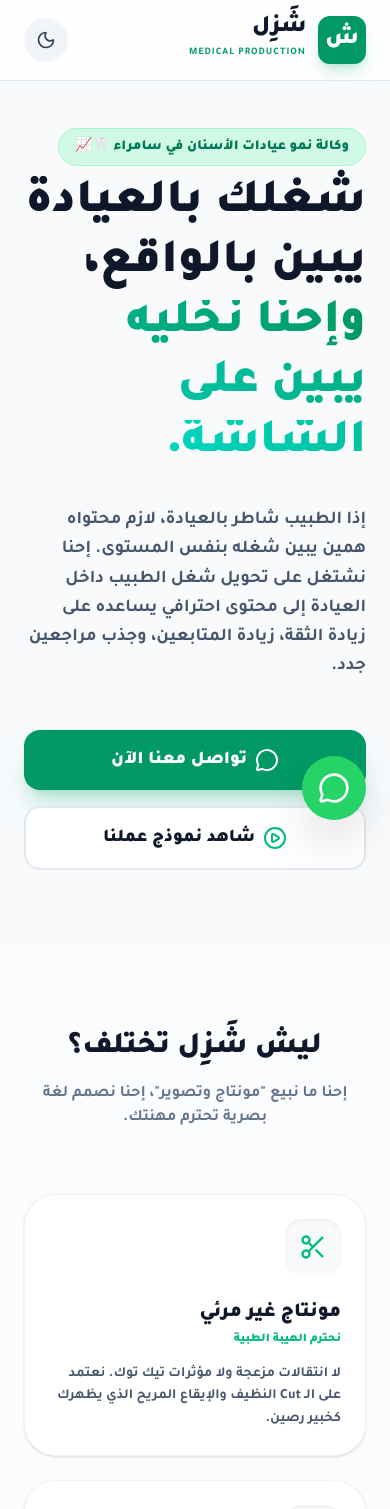
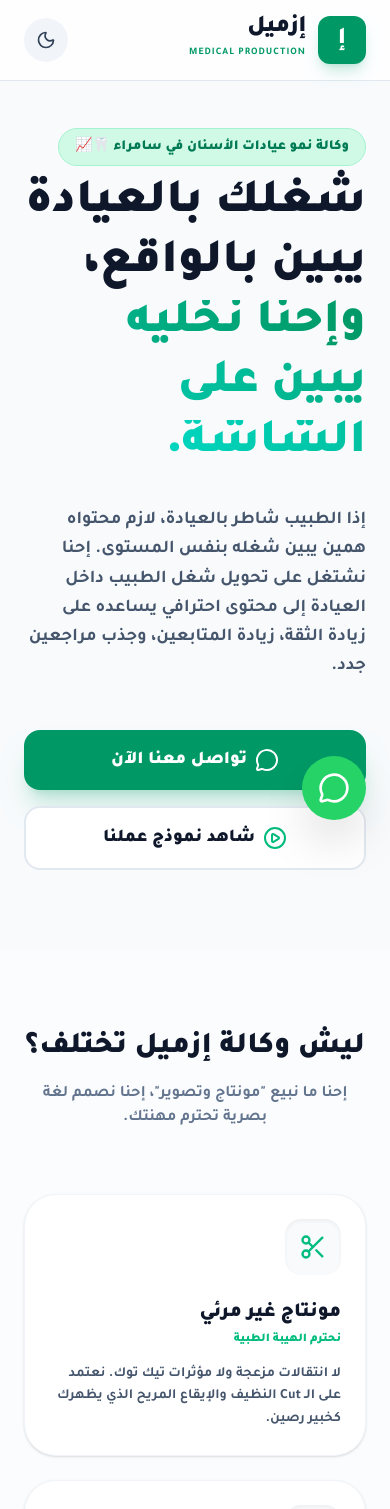
Before and after one commit to momenodayoj12-cmd/samarra-clinics-1-, a React (Vite) app: page / in a window 390 px wide. Shown: the top 1509 px of the page. Built offline with nearby package versions, Linux system fonts and the light colour scheme.

Commit message:
Add files via upload

```diff
--- a/src/App.tsx
+++ b/src/App.tsx
@@ -23,10 +23,10 @@ export default function App() {
         <div className="max-w-6xl mx-auto px-6 py-4 flex items-center justify-between">
           <div className="flex items-center gap-3">
             <div className="w-12 h-12 bg-emerald-600 rounded-xl flex items-center justify-center text-white font-black shadow-lg shadow-emerald-600/20 text-2xl">
-              ش
+              إ
             </div>
             <div className="text-right">
-              <h1 className="text-2xl font-black leading-none tracking-tight">شَزِل</h1>
+              <h1 className="text-2xl font-black leading-none tracking-tight">إزميل</h1>
               <span className="text-[10px] text-emerald-600 dark:text-emerald-400 font-bold uppercase tracking-widest">Medical Production</span>
             </div>
           </div>
@@ -88,7 +88,7 @@ export default function App() {
           <div className="relative animate-in fade-in slide-in-from-left-8 duration-1000 delay-200 hidden md:block">
             <div className="absolute inset-0 bg-gradient-to-tr from-emerald-500/20 to-transparent rounded-[3rem] transform rotate-3 scale-105 -z-10"></div>
             <img
-              src="https://images.unsplash.com/photo-1585644026365-bcf78cc68379?auto=format&fit=crop&q=80&w=1200"
+              src="https://images.pexels.com/photos/2510428/pexels-photo-2510428.jpeg?auto=compress&cs=tinysrgb&w=1200"
               alt="تصوير سينمائي للعيادات"
               className="rounded-[3rem] shadow-2xl object-cover h-[500px] w-full border-4 border-white dark:border-slate-800"
             />
@@ -111,7 +111,7 @@ export default function App() {
       <section className="py-20 px-6 bg-white/50 dark:bg-slate-900/20">
         <div className="max-w-6xl mx-auto">
           <div className="text-center mb-16">
-            <h2 className="text-3xl md:text-4xl font-black mb-4">ليش شَزِل تختلف؟</h2>
+            <h2 className="text-3xl md:text-4xl font-black mb-4">ليش وكالة إزميل تختلف؟</h2>
             <p className="text-slate-500 dark:text-slate-400 font-bold">إحنا ما نبيع "مونتاج وتصوير"، إحنا نصمم لغة بصرية تحترم مهنتك.</p>
           </div>
 
@@ -192,10 +192,10 @@ export default function App() {
 
       {/* FOOTER */}
       <footer className="py-12 text-center border-t border-slate-200 dark:border-slate-800">
-        <div className="w-16 h-16 bg-emerald-600 rounded-2xl flex items-center justify-center text-white font-black shadow-lg mx-auto text-3xl mb-6">ش</div>
+        <div className="w-16 h-16 bg-emerald-600 rounded-2xl flex items-center justify-center text-white font-black shadow-lg mx-auto text-3xl mb-6">إ</div>
         <h3 className="text-2xl font-black mb-2">{CHISEL_INFO.name}</h3>
         <p className="text-slate-500 font-bold mb-8">{CHISEL_INFO.tagline}</p>
-        <p className="text-sm text-slate-400 font-bold">© {new Date().getFullYear()} جميع الحقوق محفوظة لوكالة شَزِل للإنتاج الطبي.</p>
+        <p className="text-sm text-slate-400 font-bold">© {new Date().getFullYear()} جميع الحقوق محفوظة لوكالة إزميل للإنتاج الطبي.</p>
       </footer>
 
       {/* Floating WhatsApp Button */}
--- a/src/components/ChiselComponents.tsx
+++ b/src/components/ChiselComponents.tsx
@@ -101,7 +101,7 @@ export const BeforeAfterCard: React.FC<{ demo: BeforeAfterDemo }> = ({ demo }) =
                 <div className="p-8 border-b md:border-b-0 md:border-l border-slate-100 dark:border-slate-800 bg-red-50/30 dark:bg-red-950/10">
                     <div className="mb-6">
                         <img
-                            src="https://images.unsplash.com/photo-1611174751910-639a0614eb58?auto=format&fit=crop&q=80&w=800"
+                            src="https://images.pexels.com/photos/5206012/pexels-photo-5206012.jpeg?auto=compress&cs=tinysrgb&w=800"
                             alt="تصوير هاتف عادي"
                             className="w-full h-48 object-cover rounded-2xl shadow-sm grayscale opacity-80"
                         />
@@ -126,7 +126,7 @@ export const BeforeAfterCard: React.FC<{ demo: BeforeAfterDemo }> = ({ demo }) =
                 <div className="p-8 bg-emerald-50/30 dark:bg-emerald-950/10 relative overflow-hidden">
                     <div className="mb-6 relative z-10">
                         <img
-                            src="https://images.unsplash.com/photo-1551071285-d6cf4499d300?auto=format&fit=crop&q=80&w=800"
+                            src="https://images.pexels.com/photos/3861456/pexels-photo-3861456.jpeg?auto=compress&cs=tinysrgb&w=800"
                             alt="تصوير سينمائي احترافي"
                             className="w-full h-48 object-cover rounded-2xl shadow-lg shadow-emerald-500/20 border-2 border-emerald-500/30"
                         />
@@ -136,7 +136,7 @@ export const BeforeAfterCard: React.FC<{ demo: BeforeAfterDemo }> = ({ demo }) =
                         <div className="w-12 h-12 rounded-full bg-emerald-100 dark:bg-emerald-900/50 flex items-center justify-center shadow-inner">
                             <CheckCircle2 size={24} className="text-emerald-500" />
                         </div>
-                        <h4 className="text-xl font-black text-slate-900 dark:text-white">بعد معالجة (شَزِل)</h4>
+                        <h4 className="text-xl font-black text-slate-900 dark:text-white">بعد معالجة (إزميل)</h4>
                     </div>
                     <ul className="space-y-4 relative z-10">
                         {demo.chiselFixes.map((fix, i) => (
@@ -172,7 +172,7 @@ export const HookComparison: React.FC<{ strategy: { title: string, bad: string,
                 <div className="flex items-start gap-3 p-4 bg-emerald-50/80 dark:bg-emerald-900/20 rounded-2xl border border-emerald-100 dark:border-emerald-900/30 shadow-inner">
                     <Check size={18} className="text-emerald-600 mt-0.5 shrink-0" />
                     <p className="text-sm font-bold text-slate-900 dark:text-emerald-50 leading-relaxed">
-                        <span className="text-emerald-600 font-black block mb-1">أسلوب شَزِل:</span>
+                        <span className="text-emerald-600 font-black block mb-1">أسلوب إزميل:</span>
                         {strategy.good}
                     </p>
                 </div>
--- a/src/data/chiselData.ts
+++ b/src/data/chiselData.ts
@@ -1,7 +1,7 @@
 import { PricingPackage, BeforeAfterDemo, ValuePillar, FAQItem } from '../types';
 
 export const CHISEL_INFO = {
-    name: "شَزِل | Chisel",
+    name: "إزميل | Chisel",
     tagline: "وكالة نمو عيادات الأسنان في سامراء 🦷📈",
     shortDesc: "شغلك بالعيادة يبين بالواقع، وإحنا نخليه يبين على الشاشة.",
     mainPitch: "إذا الطبيب شاطر بالعيادة، لازم محتواه همين يبين شغله بنفس المستوى. إحنا نشتغل على تحويل شغل الطبيب داخل العيادة إلى محتوى احترافي يساعده على زيادة الثقة، زيادة المتابعين، وجذب مراجعين جدد.",
```
